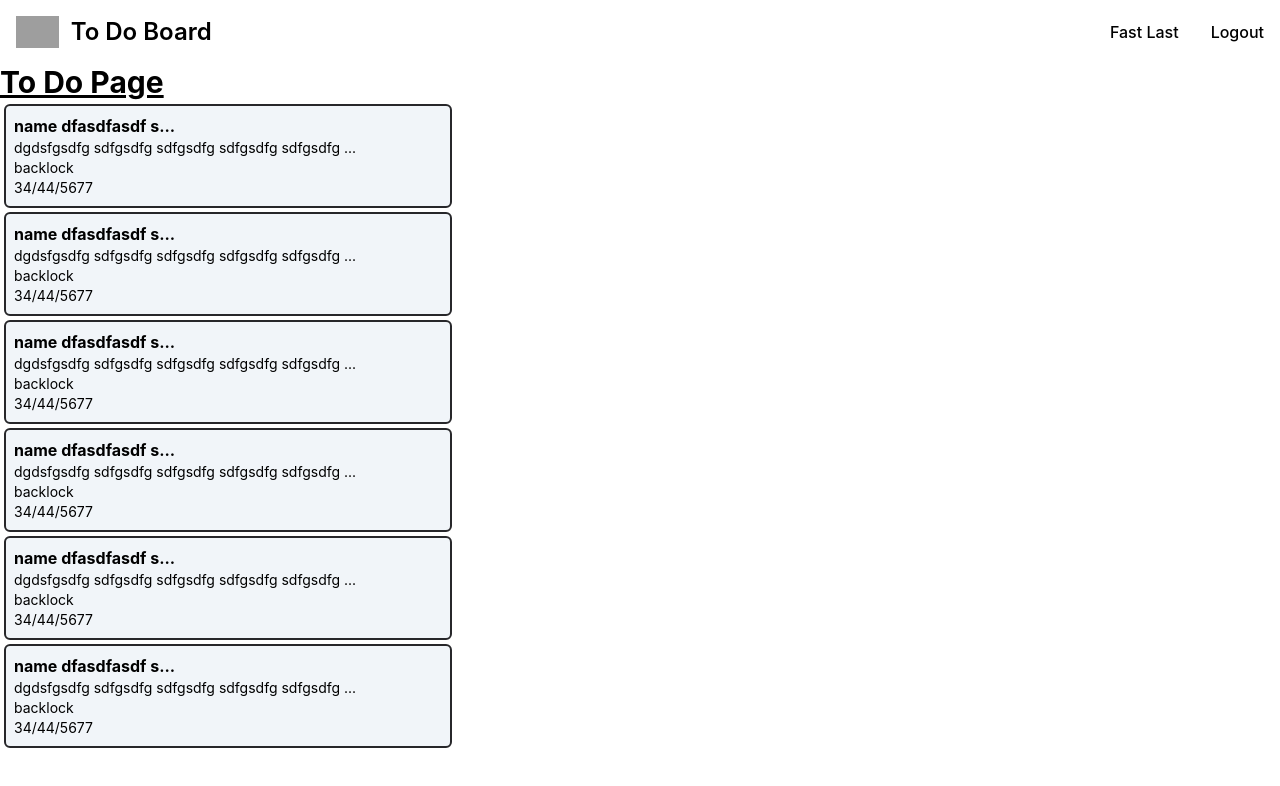
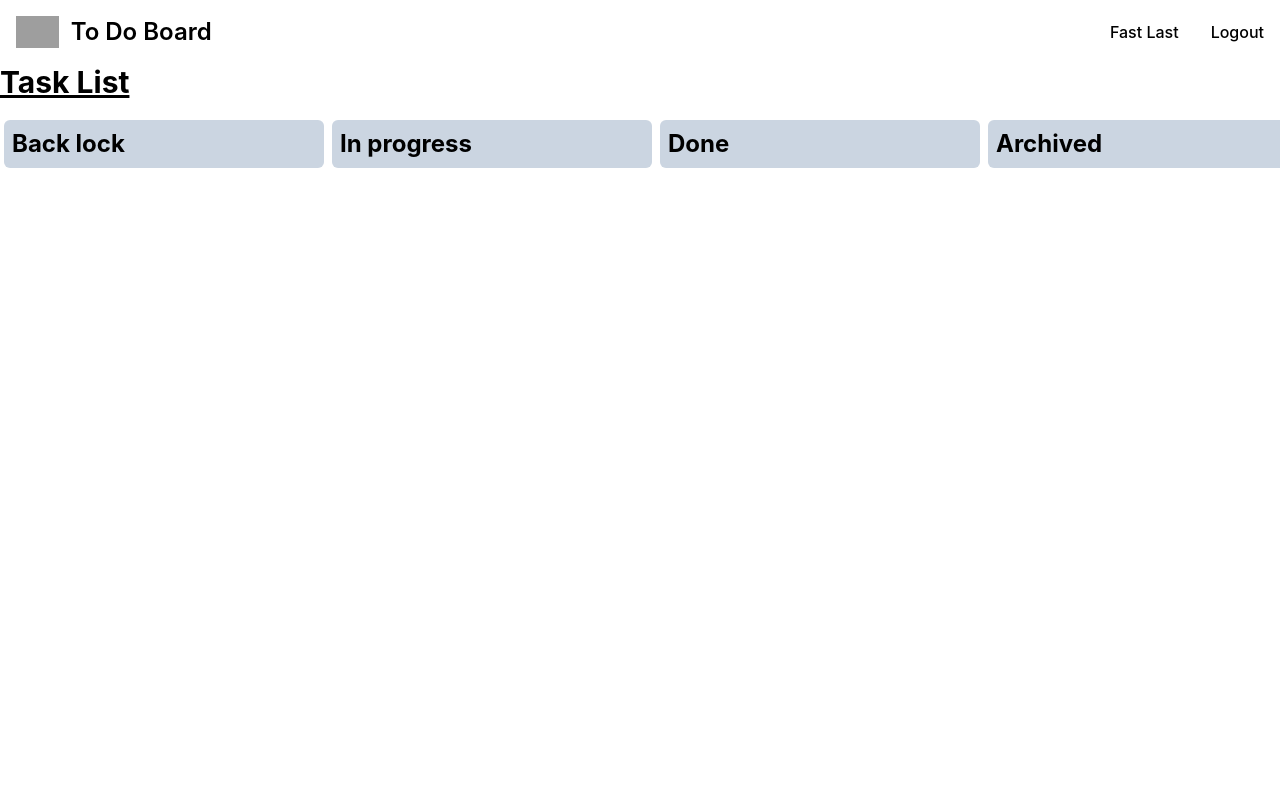
Before and after one commit to atiqahammed/TO-DO-Board, a React (Create React App) app in the folder to-do-board-ui/: page /to-do in a window 1280 px wide. Shown: the top 786 px of the page. Built offline with nearby package versions, Linux system fonts and the light colour scheme; grey boxes are pictures that could not be loaded.

Commit message:
Feat: category list added

```diff
--- a/to-do-board-ui/src/App.tsx
+++ b/to-do-board-ui/src/App.tsx
@@ -1,7 +1,7 @@
 import './App.css';
 import { BrowserRouter, Routes, Route } from "react-router-dom";
 import Login from './components/Login';
-import ToDoMaster from './components/ToDoMaster';
+import ToDoMaster from './components/ToDo/ToDoMaster';
 import NoPage from './components/NoPage';
 
 function App() {
--- a/to-do-board-ui/src/components/Item.tsx
+++ b/to-do-board-ui/src/components/ToDo/Item.tsx
@@ -1,5 +1,5 @@
-import { ITask } from "../interfaces/iTastItem";
-import { resizeText } from "../utils/resizeText";
+import { ITask } from "../../interfaces/iTastItem";
+import { resizeText } from "../../utils/resizeText";
 
 function Item(props: {task: ITask}) {
     const {task} = props;
--- /dev/null
+++ b/to-do-board-ui/src/components/ToDo/ToDoMaster.tsx
@@ -0,0 +1,74 @@
+import { Fragment } from "react";
+import Nav from "../Nav";
+import Item from "./Item";
+import { ICategory } from "../../interfaces/iCategory";
+import { ITask } from "../../interfaces/iTastItem";
+import CategoryList from "./categoryList/CategoryList";
+
+function ToDoMaster() {
+
+  const categoryList: ICategory[] = [
+    {
+        id: 1,
+        name: 'Back lock'
+    },
+    {
+        id: 2,
+        name: 'In progress'
+    },
+    {
+        id: 3,
+        name: 'Done'
+    },
+    {
+        id: 4,
+        name: 'Archived'
+    },
+
+  ]
+
+  const task: ITask = {
+    id: 2,
+    name: 'name dfasdfasdf sdf asdfaaaaaaaa sdf asd fsad fas df asdf sadf asd f sdf',
+    description: 'dgdsfgsdfg sdfgsdfg sdfgsdfg sdfgsdfg sdfgsdfg sdfgsdf gsdfgsd fgsdfg sdfg sdfasd fasdfasdf sadf',
+    expiryDate: '34/44/5677',
+    category: categoryList[0]
+
+  }
+
+  return (
+    <Fragment>
+      <Nav/>
+      <h1 className="text-3xl font-bold underline mb-4">
+        Task List
+      </h1>
+
+      <div className="flex overflow-x-auto bg-grew-200">
+        {/* {categoryList.map((category: ICategory, index) => {
+                retrun (<Fragment></Fragment>)
+        })} */}
+        {/* <Item task={task}></Item>
+        <Item task={task}></Item>
+        <Item task={task}></Item> */}
+        {/* <CategoryList category={category}></CategoryList>
+        <CategoryList category={category}></CategoryList>
+        <CategoryList category={category}></CategoryList>
+        <CategoryList category={category}></CategoryList>
+        <CategoryList category={category}></CategoryList>
+        <CategoryList category={category}></CategoryList>
+        <CategoryList category={category}></CategoryList>
+        <CategoryList category={category}></CategoryList> */}
+        {categoryList.map((item, index) => {
+            return (<Fragment key={`category-${index}`}>
+                <CategoryList category={item}></CategoryList>
+            </Fragment>);
+        })}
+      </div>
+
+
+
+    </Fragment>
+  )
+}
+
+export default ToDoMaster;
--- /dev/null
+++ b/to-do-board-ui/src/components/ToDo/categoryList/CategoryList.tsx
@@ -0,0 +1,17 @@
+import { ICategory } from "../../../interfaces/iCategory";
+import { resizeText } from "../../../utils/resizeText";
+
+function CategoryList(props: {category: ICategory}) {
+    const {category} = props;
+
+    const maxNameSize = 20;
+
+    return (
+        <div className="border-zinc-800 rounded-md min-w-[25%] max-w-md bg-slate-300 p-2 m-1">
+            <h1 className="text-2xl font-bold">{resizeText(category.name ?? "", maxNameSize)}</h1>
+
+        </div>
+    )
+  }
+
+export default CategoryList;
--- a/to-do-board-ui/src/components/ToDoMaster.tsx
+++ /dev/null
@@ -1,112 +0,0 @@
-import { Fragment } from "react";
-import Nav from "./Nav";
-import Item from "./Item";
-import { ICategory } from "../interfaces/iCategory";
-import { ITask } from "../interfaces/iTastItem";
-
-function ToDoMaster() {
-
-  const category: ICategory = {
-    id: 1,
-    name: 'backlock'
-  }
-
-  const task: ITask = {
-    id: 2,
-    name: 'name dfasdfasdf sdf asdfaaaaaaaa sdf asd fsad fas df asdf sadf asd f sdf',
-    description: 'dgdsfgsdfg sdfgsdfg sdfgsdfg sdfgsdfg sdfgsdfg sdfgsdf gsdfgsd fgsdfg sdfg sdfasd fasdfasdf sadf',
-    expiryDate: '34/44/5677',
-    category: category
-
-  }
-
-  return (
-    <Fragment>
-      <Nav/>
-      <h1 className="text-3xl font-bold underline">
-        To Do Page
-      </h1>
-{/*
-      <div className="flex flex-nowrap">
-        <div>
-
-        <a href="#" className="block max-w-sm p-6 bg-white border border-gray-200 rounded-lg shadow hover:bg-gray-100 dark:bg-gray-800 dark:border-gray-700 dark:hover:bg-gray-700">
-
-<h5 className="mb-2 text-2xl font-bold tracking-tight text-gray-900 dark:text-white">Noteworthy technology acquisitions 2021</h5>
-<p className="font-normal text-gray-700 dark:text-gray-400">Here are the biggest enterprise technology acquisitions of 2021 so far, in reverse chronological order.</p>
-</a>
-        </div>
-        <div>
-
-        <a href="#" className="block max-w-sm p-6 bg-white border border-gray-200 rounded-lg shadow hover:bg-gray-100 dark:bg-gray-800 dark:border-gray-700 dark:hover:bg-gray-700">
-
-<h5 className="mb-2 text-2xl font-bold tracking-tight text-gray-900 dark:text-white">Noteworthy technology acquisitions 2021</h5>
-<p className="font-normal text-gray-700 dark:text-gray-400">Here are the biggest enterprise technology acquisitions of 2021 so far, in reverse chronological order.</p>
-</a>
-        </div>
-        <div>
-
-        <a href="#" className="block max-w-sm p-6 bg-white border border-gray-200 rounded-lg shadow hover:bg-gray-100 dark:bg-gray-800 dark:border-gray-700 dark:hover:bg-gray-700">
-
-<h5 className="mb-2 text-2xl font-bold tracking-tight text-gray-900 dark:text-white">Noteworthy technology acquisitions 2021</h5>
-<p className="font-normal text-gray-700 dark:text-gray-400">Here are the biggest enterprise technology acquisitions of 2021 so far, in reverse chronological order.</p>
-</a>
-        </div>
-
-
-        <div>
-
-        <a href="#" className="block max-w-sm p-6 bg-white border border-gray-200 rounded-lg shadow hover:bg-gray-100 dark:bg-gray-800 dark:border-gray-700 dark:hover:bg-gray-700">
-
-<h5 className="mb-2 text-2xl font-bold tracking-tight text-gray-900 dark:text-white">Noteworthy technology acquisitions 2021</h5>
-<p className="font-normal text-gray-700 dark:text-gray-400">Here are the biggest enterprise technology acquisitions of 2021 so far, in reverse chronological order.</p>
-</a>
-        </div>
-        <div>
-
-        <a href="#" className="block max-w-sm p-6 bg-white border border-gray-200 rounded-lg shadow hover:bg-gray-100 dark:bg-gray-800 dark:border-gray-700 dark:hover:bg-gray-700">
-
-<h5 className="mb-2 text-2xl font-bold tracking-tight text-gray-900 dark:text-white">Noteworthy technology acquisitions 2021</h5>
-<p className="font-normal text-gray-700 dark:text-gray-400">Here are the biggest enterprise technology acquisitions of 2021 so far, in reverse chronological order.</p>
-</a>
-        </div>
-        <div>
-
-        <a href="#" className="block max-w-sm p-6 bg-white border border-gray-200 rounded-lg shadow hover:bg-gray-100 dark:bg-gray-800 dark:border-gray-700 dark:hover:bg-gray-700">
-
-<h5 className="mb-2 text-2xl font-bold tracking-tight text-gray-900 dark:text-white">Noteworthy technology acquisitions 2021</h5>
-<p className="font-normal text-gray-700 dark:text-gray-400">Here are the biggest enterprise technology acquisitions of 2021 so far, in reverse chronological order.</p>
-</a>
-        </div>
-        <div>
-
-        <a href="#" className="block max-w-sm p-6 bg-white border border-gray-200 rounded-lg shadow hover:bg-gray-100 dark:bg-gray-800 dark:border-gray-700 dark:hover:bg-gray-700">
-
-<h5 className="mb-2 text-2xl font-bold tracking-tight text-gray-900 dark:text-white">Noteworthy technology acquisitions 2021</h5>
-<p className="font-normal text-gray-700 dark:text-gray-400">Here are the biggest enterprise technology acquisitions of 2021 so far, in reverse chronological order.</p>
-</a>
-        </div>
-        <div>
-
-        <a href="#" className="block max-w-sm p-6 bg-white border border-gray-200 rounded-lg shadow hover:bg-gray-100 dark:bg-gray-800 dark:border-gray-700 dark:hover:bg-gray-700">
-
-<h5 className="mb-2 text-2xl font-bold tracking-tight text-gray-900 dark:text-white">Noteworthy technology acquisitions 2021</h5>
-<p className="font-normal text-gray-700 dark:text-gray-400">Here are the biggest enterprise technology acquisitions of 2021 so far, in reverse chronological order.</p>
-</a>
-        </div>
-
-        <div>
-
-        </div>
-      </div>*/}
-      <Item task={task}></Item>
-      <Item task={task}></Item>
-      <Item task={task}></Item>
-      <Item task={task}></Item>
-      <Item task={task}></Item>
-      <Item task={task}></Item>
-    </Fragment>
-  )
-}
-
-export default ToDoMaster;
```
